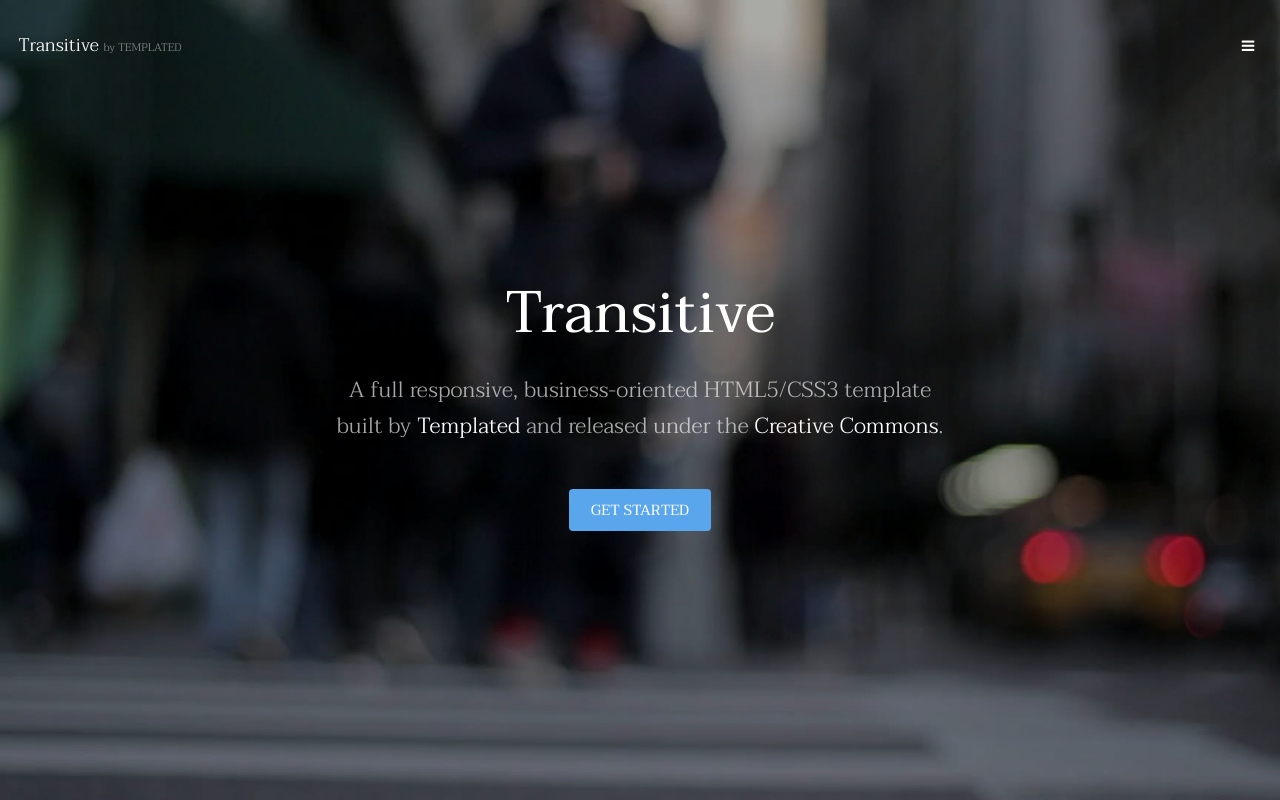
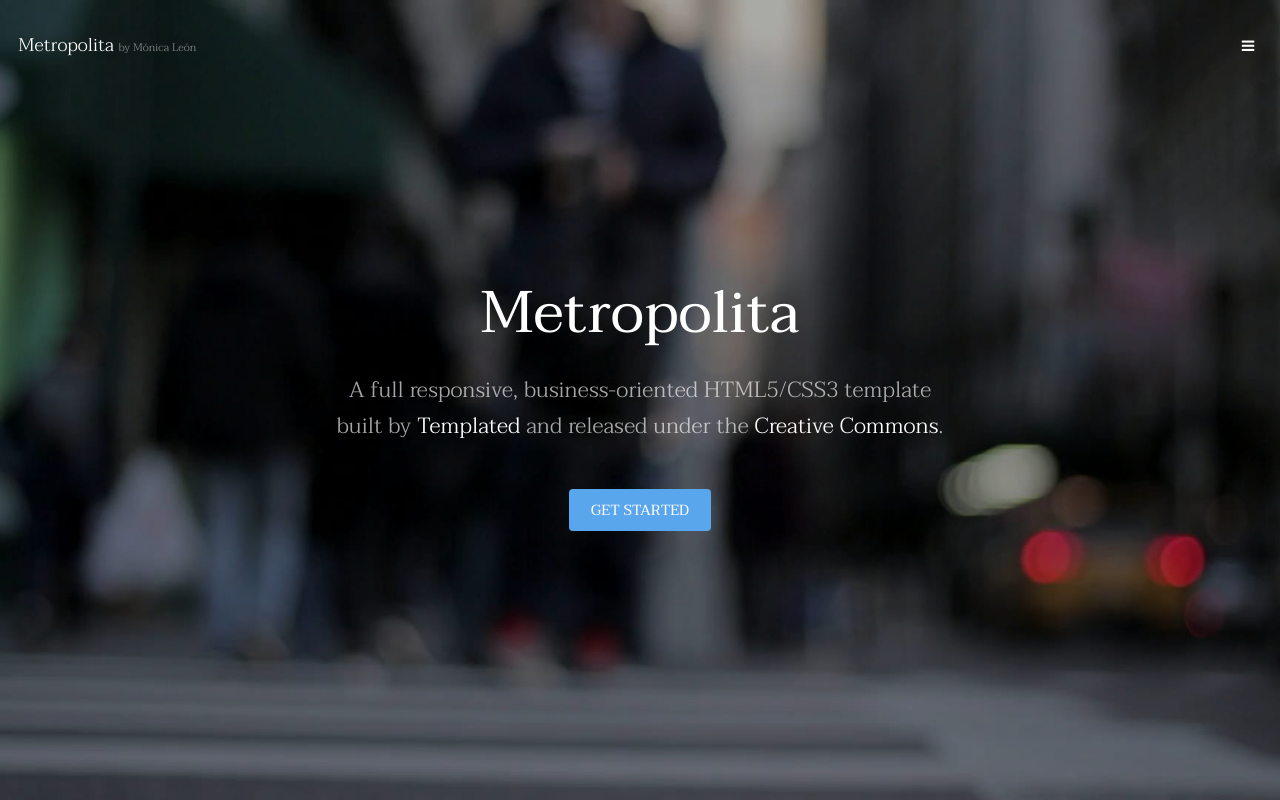
Before and after one commit to MonicaLeon11/04_REP_METROPOLITA, a plain HTML site: page index.html in a window 1280 px wide. Shown: the top 800 px of the page. Drawn offline with Linux system fonts and the light colour scheme.

Commit message:
Cambios en la portada por Mónica

```diff
--- a/index.html
+++ b/index.html
@@ -6,7 +6,7 @@
 -->
 <html>
 	<head>
-		<title>Transitive by TEMPLATED</title>
+		<title>Metropolita by Mónica León</title>
 		<meta charset="utf-8" />
 		<meta name="viewport" content="width=device-width, initial-scale=1" />
 		<link rel="stylesheet" href="assets/css/main.css" />
@@ -15,7 +15,7 @@
 
 		<!-- Header -->
 			<header id="header" class="alt">
-				<div class="logo"><a href="index.html">Transitive <span>by TEMPLATED</span></a></div>
+				<div class="logo"><a href="index.html">Metropolita <span>by Mónica León</span></a></div>
 				<a href="#menu" class="toggle"><span>Menu</span></a>
 			</header>
 
@@ -36,7 +36,7 @@
 		-->
 			<section id="banner" data-video="images/banner">
 				<div class="inner">
-					<h1>Transitive</h1>
+					<h1>Metropolita</h1>
 					<p>A full responsive, business-oriented HTML5/CSS3 template<br />
 					built by <a href="https://templated.co/">Templated</a> and released under the <a href="https://templated.co/license">Creative Commons</a>.</p>
 					<a href="#one" class="button special scrolly">Get Started</a>
```
